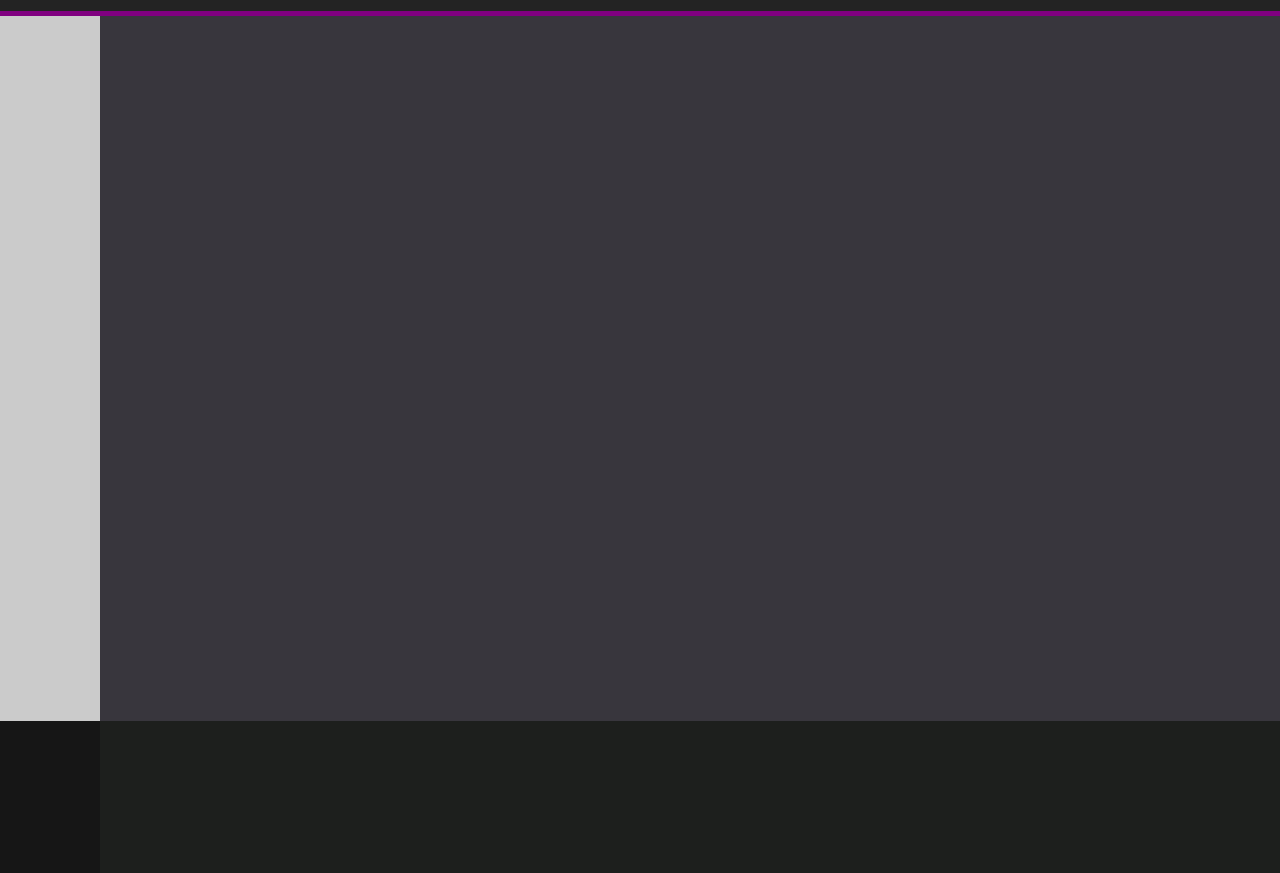
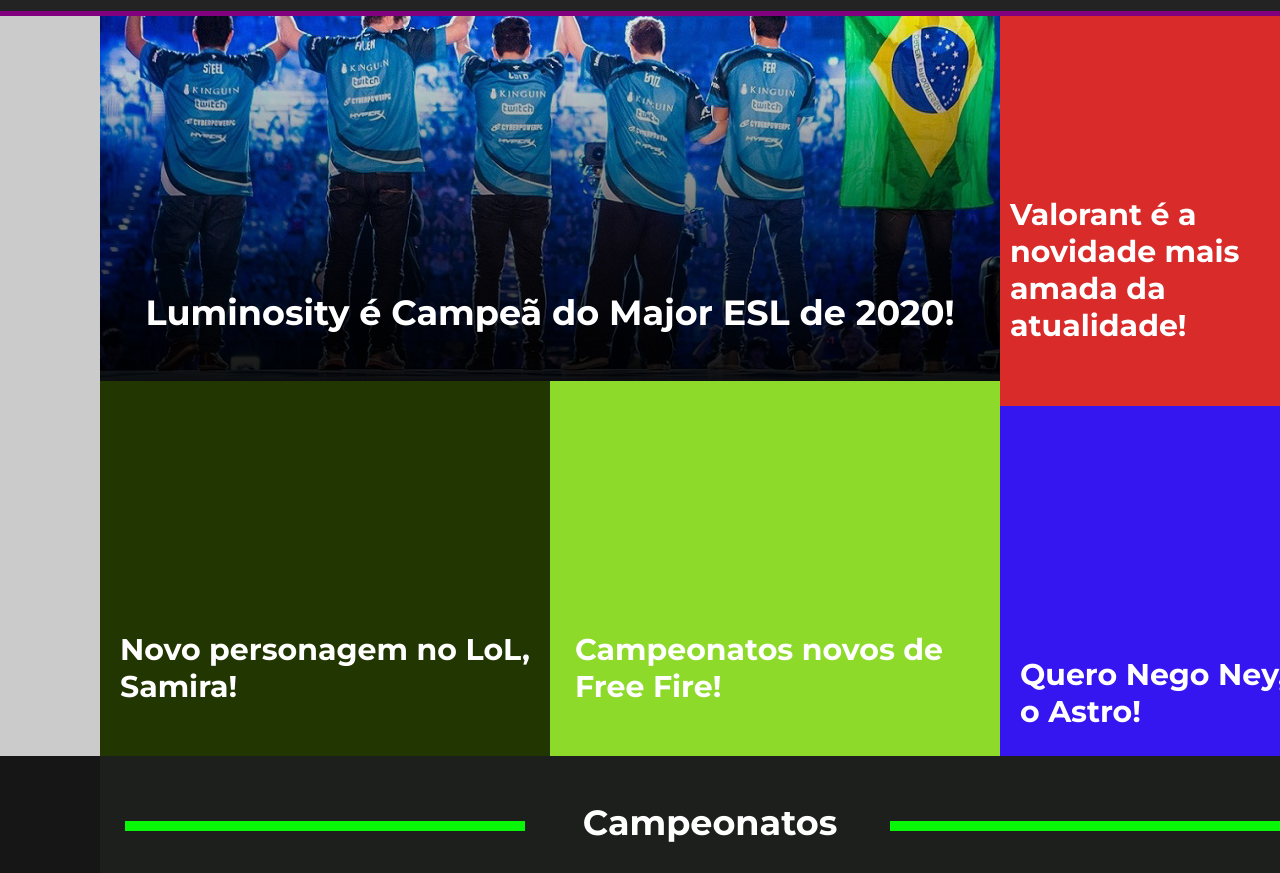
Before and after one commit to lozanodev/Projeto-Individual-Site-Institucional, a plain HTML site: page index.html in a window 1280 px wide. Shown: the part 79-952 px from the top of the page. Drawn offline with nearby package versions, Linux system fonts and the light colour scheme.

Commit message:
Update Version V0.04

```diff
--- a/Assets/css/style.css
+++ b/Assets/css/style.css
@@ -97,12 +97,13 @@
     background-repeat: no-repeat;
     background-color: #CBCBCB;
     text-align: center;
-    min-height: 600px;
+    min-height: 750px;
+     /* background-image: url(/Imagens/galaxy.jpg); */
 }
 .bloco{
     background-color: #38363D;
-    width: 1210px;
-    min-height: 800px;
+    width: 1220px;
+    min-height: 825px;
     margin-left: 100px;
 }
 .containertorneio{
@@ -115,9 +116,15 @@
 }
 .bloco2{
     background-color: #1D1F1D;
-    width: 1210px;
+    width: 1220px;
     min-height: 600px;
     margin-left: 100px;
+}
+.bloco2 h1{
+    color: white;
+    padding-top: 45px;
+    font-weight: 600;
+    font-size: 35px;
 }
 .footer{
     background-color: #161616;
@@ -139,7 +146,7 @@
 }
 .textfooter{
     /* text-align: center; */
-    margin-left: 350px;
+    margin-left: -450px;
     margin-top: -64px;
 }
 .bloquinho2{
@@ -151,12 +158,12 @@
 }
 .textfooter2{
     /* text-align: center; */
-    margin-left: 750px;
+    margin-left: 450px;
     margin-top: -63px;
     font-weight: 400;
 }
 .registrar{
-    margin-left: 820px;
+    margin-left: 475px;
     margin-top: 15px;
 }
 .bloquinho3{
@@ -166,3 +173,102 @@
     margin-left: 1230px;
     margin-top: -60px;
 }
+
+.blockchain1{
+
+width: 900px;
+height: 375px;
+padding-top: 90px;
+
+
+background: #505050;
+background-image: url(/Imagens/20610435208_5e7a45bfe5_h_01.jpg);
+
+}
+.blockchain1 h1{
+    color: white;
+    margin-top: 280px;
+    font-weight: 600;
+    font-size: 35px;
+}
+.blockchain2{
+    width: 320px;
+    height: 710px;
+    margin-left: 900px;
+    margin-top: -440px;
+    /* background-image: url(/Imagens/casal.png); */
+    background: #da2b2b;
+}
+.blockchain2 h1{
+    color: white;
+    font-weight: 600;
+    font-size: 30px;
+    padding-top: 250px;
+    padding-left: 10px;
+    text-align: left;
+}
+.blockchain3{
+        width: 450px;
+        height: 375px;
+        margin-top: -275px;
+        margin-left: 450px;
+
+    background: #8eda2b;
+}
+ .blockchain3 h1{
+    color: white;
+    font-weight: 600;
+    font-size: 30px;
+    padding-top: 250px;
+    padding-left: 25px;
+    text-align: left;
+}
+.blockchain4{
+    width: 450px;
+    height: 375px;
+    margin-top: -375px;
+
+    background: #213601;
+}
+.blockchain4 h1{
+    color: white;
+    font-weight: 600;
+    font-size: 30px;
+    padding-top: 250px;
+    padding-left: 20px;
+    width: 500px;
+    text-align: left;
+}
+.blockchain5{
+    width: 320px;
+    height: 350px;
+    margin-left: 900px;
+    margin-top: -350px;
+    background: #3616f0;
+    box-shadow: black;
+}
+.blockchain5 h1{
+    color: white;
+    font-weight: 600;
+    font-size: 30px;
+    padding-top: 250px;
+    padding-left: 20px;
+    width: 275px;
+    text-align: left;
+}
+.line1{
+    position: absolute;
+    width: 400px;
+    height: 10px;
+    background-color: rgb(9, 246, 9);
+    left: 125px;
+    top: 900px;
+}
+.line2{
+    position: absolute;
+    width: 400px;
+    height: 10px;
+    background-color: rgb(9, 246, 9);
+    left: 890px;
+    top: 900px;
+}
--- a/Assets/js/back.js
+++ b/Assets/js/back.js
@@ -1,4 +1,4 @@
 function registrar(){
     window.alert("Email Registrado com Sucesso!")
-    registrartext.innerHTML = "";
+    registrartext.value = "";
 }
--- a/index.html
+++ b/index.html
@@ -34,6 +34,11 @@
 <div class="showcasemain">
   <div class="containermain">
       <div class="bloco">
+          <div class="blockchain1"><h1>Luminosity é Campeã do Major ESL de 2020!</h1></div>
+          <div class="blockchain2"><h1>Valorant é a novidade mais amada da atualidade!</h1></div>
+          <div class="blockchain3"><h1>Campeonatos novos de Free Fire!</h1></div>
+          <div class="blockchain4"><h1>Novo personagem no LoL, Samira!</h1></div>
+          <div class="blockchain5"><h1>Quero Nego Ney, o Astro!</h1><div>
 
       </div>
   </div>
@@ -43,7 +48,9 @@
  <div class="showcasetorneio">
   <div class="containertorneio">
       <div class="bloco2">
-
+        <div class="line1"></div>
+        <h1>Campeonatos</h1>
+        <div class="line2"></div>
       </div>
   </div>
 </div>
```
Also changed, not shown: Imagens/20610435208_5e7a45bfe5_h_01.jpg (added), Imagens/galaxy.jpg (added), Imagens/lumi.jpg, README.md.
